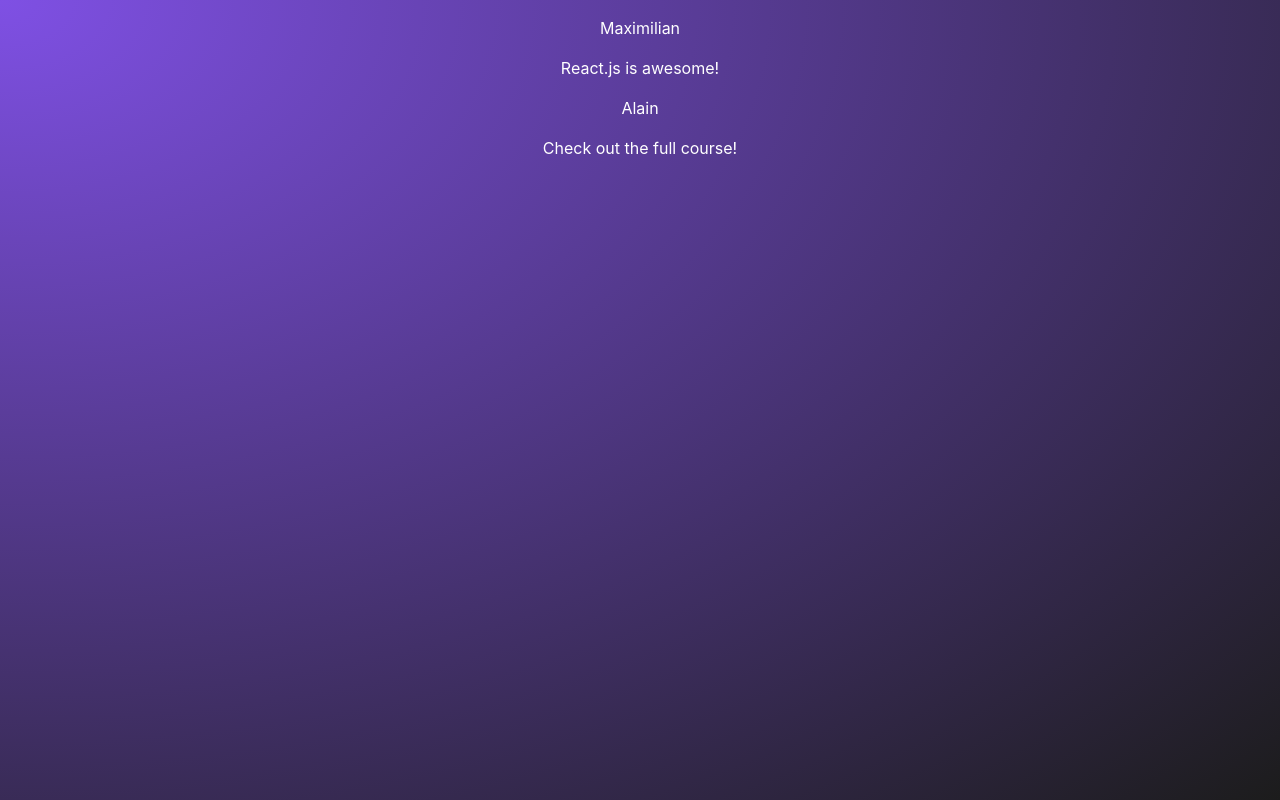
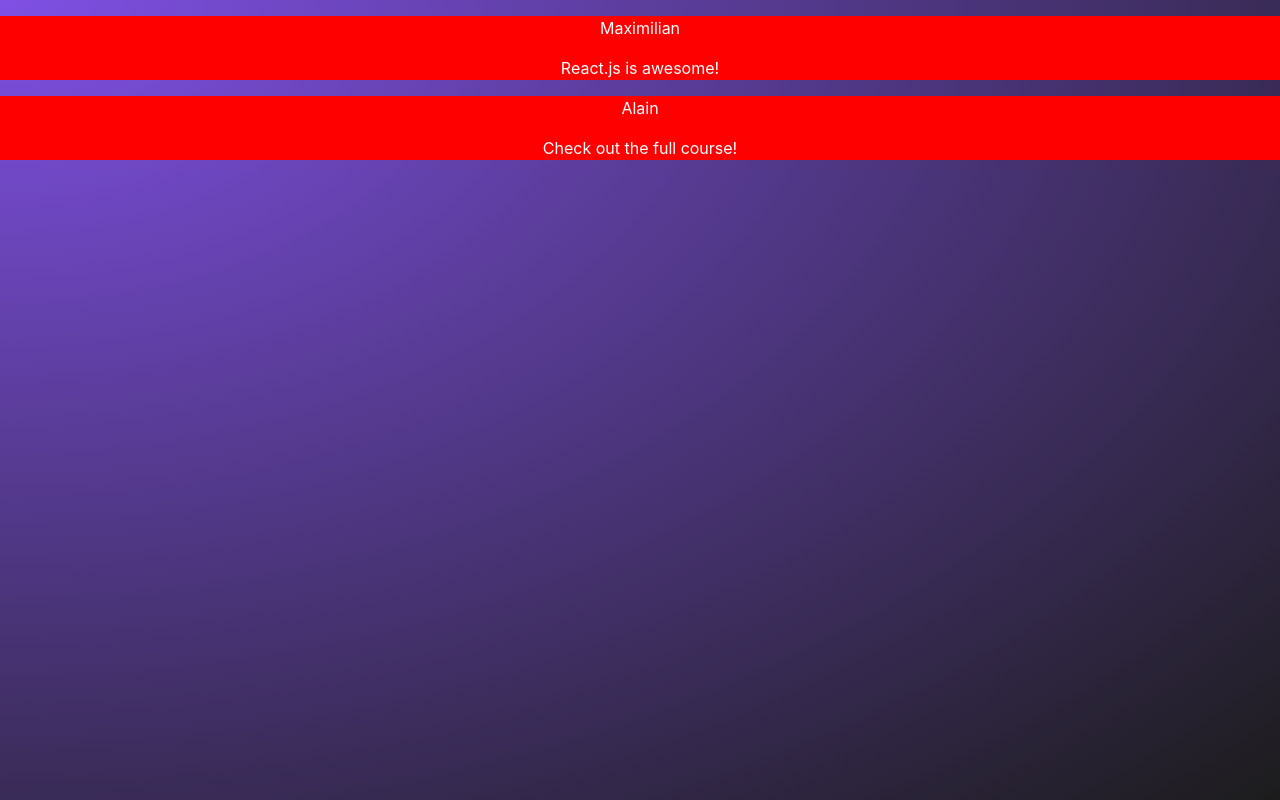
Before and after one commit to alainiranzi/Udemy-react, a React (Vite) app: page / in a window 1280 px wide. Built offline with nearby package versions, Linux system fonts and the light colour scheme.

Commit message:
styling outside in index.css

```diff
--- a/src/components/Post.jsx
+++ b/src/components/Post.jsx
@@ -4,7 +4,7 @@
 
 
     return (
-        <div>
+        <div className="git">
             <p>{props.author}</p>
             <p>{props.body}</p>
         </div>
--- a/src/index.css
+++ b/src/index.css
@@ -20,3 +20,6 @@
   text-align: center;
   color: white;
 }
+.git {
+  background-color:red
+}
```
